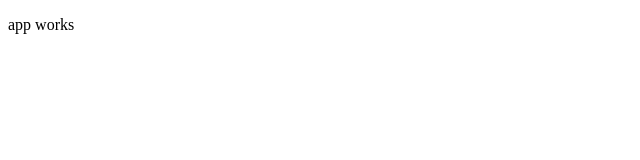
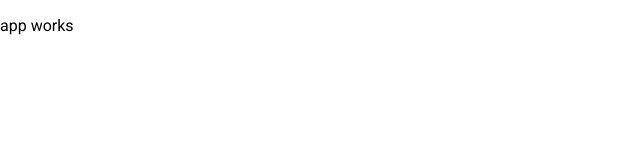
Before and after one commit to Ricardo-Baccarini/bookstore-api, an Angular app in the folder app/bookstore-front/: page / in a window 1280 px wide. Shown: the top 160 px of the page, without its empty margins (0-640 px from the left). Built offline with nearby package versions, Linux system fonts and the light colour scheme.

Commit message:
Adicionado o angular material

```diff
--- a/app/bookstore-front/angular.json
+++ b/app/bookstore-front/angular.json
@@ -35,6 +35,7 @@
               "src/assets"
             ],
             "styles": [
+              "./node_modules/@angular/material/prebuilt-themes/indigo-pink.css",
               "src/styles.css"
             ],
             "scripts": []
@@ -89,6 +90,7 @@
           }
         }
       }
-    }},
+    }
+  },
   "defaultProject": "bookstore-front"
 }
--- a/app/bookstore-front/package.json
+++ b/app/bookstore-front/package.json
@@ -12,13 +12,16 @@
   "private": true,
   "dependencies": {
     "@angular/animations": "~8.2.14",
+    "@angular/cdk": "~8.2.3",
     "@angular/common": "~8.2.14",
     "@angular/compiler": "~8.2.14",
     "@angular/core": "~8.2.14",
     "@angular/forms": "~8.2.14",
+    "@angular/material": "^8.2.3",
     "@angular/platform-browser": "~8.2.14",
     "@angular/platform-browser-dynamic": "~8.2.14",
     "@angular/router": "~8.2.14",
+    "hammerjs": "^2.0.8",
     "rxjs": "~6.4.0",
     "tslib": "^1.10.0",
     "zone.js": "~0.9.1"
--- a/app/bookstore-front/src/app/app.module.ts
+++ b/app/bookstore-front/src/app/app.module.ts
@@ -3,6 +3,7 @@
 
 import { AppRoutingModule } from './app-routing.module';
 import { AppComponent } from './app.component';
+import { BrowserAnimationsModule } from '@angular/platform-browser/animations';
 
 @NgModule({
   declarations: [
@@ -10,7 +11,8 @@
   ],
   imports: [
     BrowserModule,
-    AppRoutingModule
+    AppRoutingModule,
+    BrowserAnimationsModule
   ],
   providers: [],
   bootstrap: [AppComponent]
--- a/app/bookstore-front/src/index.html
+++ b/app/bookstore-front/src/index.html
@@ -6,6 +6,8 @@
   <base href="/">
   <meta name="viewport" content="width=device-width, initial-scale=1">
   <link rel="icon" type="image/x-icon" href="favicon.ico">
+  <link href="https://fonts.googleapis.com/css?family=Roboto:300,400,500&display=swap" rel="stylesheet">
+  <link href="https://fonts.googleapis.com/icon?family=Material+Icons" rel="stylesheet">
 </head>
 <body>
   <app-root></app-root>
--- a/app/bookstore-front/src/main.ts
+++ b/app/bookstore-front/src/main.ts
@@ -1,3 +1,4 @@
+import 'hammerjs';
 import { enableProdMode } from '@angular/core';
 import { platformBrowserDynamic } from '@angular/platform-browser-dynamic';
 
--- a/app/bookstore-front/src/styles.css
+++ b/app/bookstore-front/src/styles.css
@@ -1 +1,4 @@
 /* You can add global styles to this file, and also import other style files */
+
+html, body { height: 100%; }
+body { margin: 0; font-family: Roboto, "Helvetica Neue", sans-serif; }
```
Also changed, not shown: 1 other file (tests, documents, lock files or other folders).
